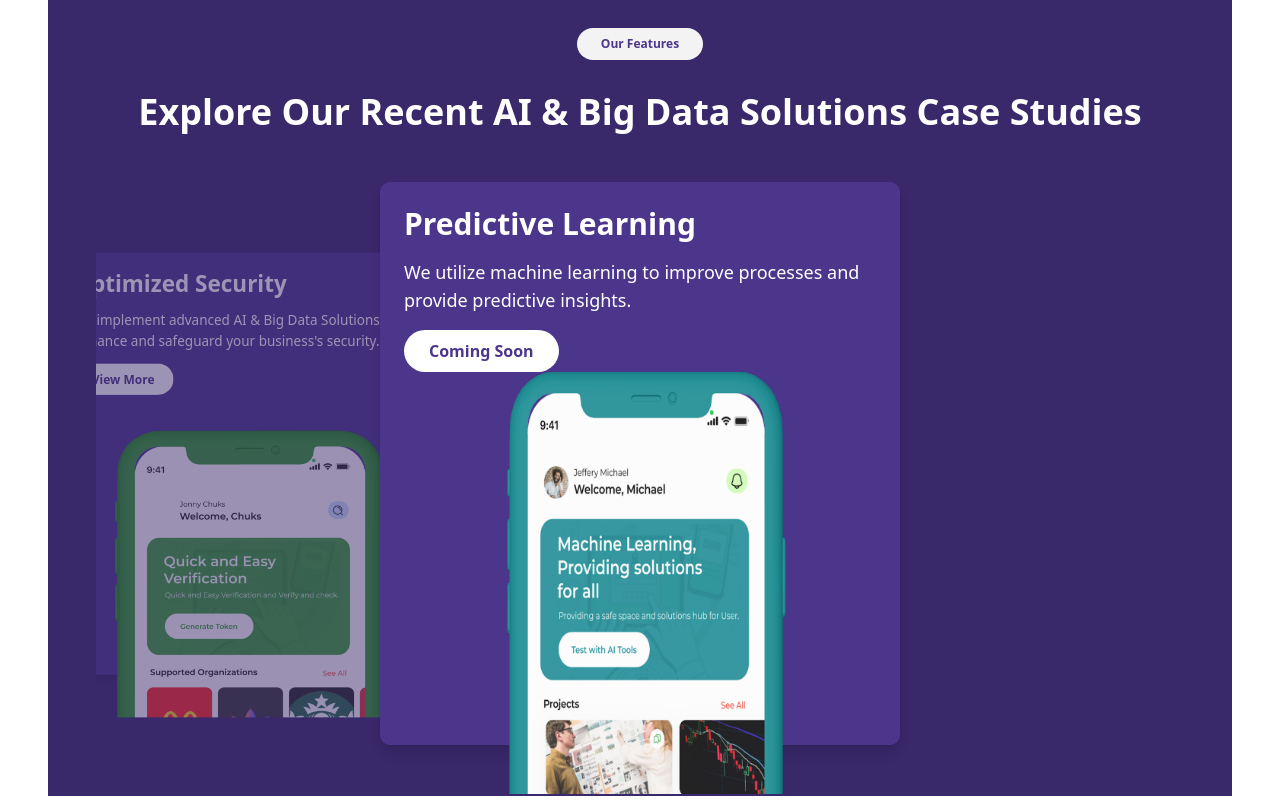
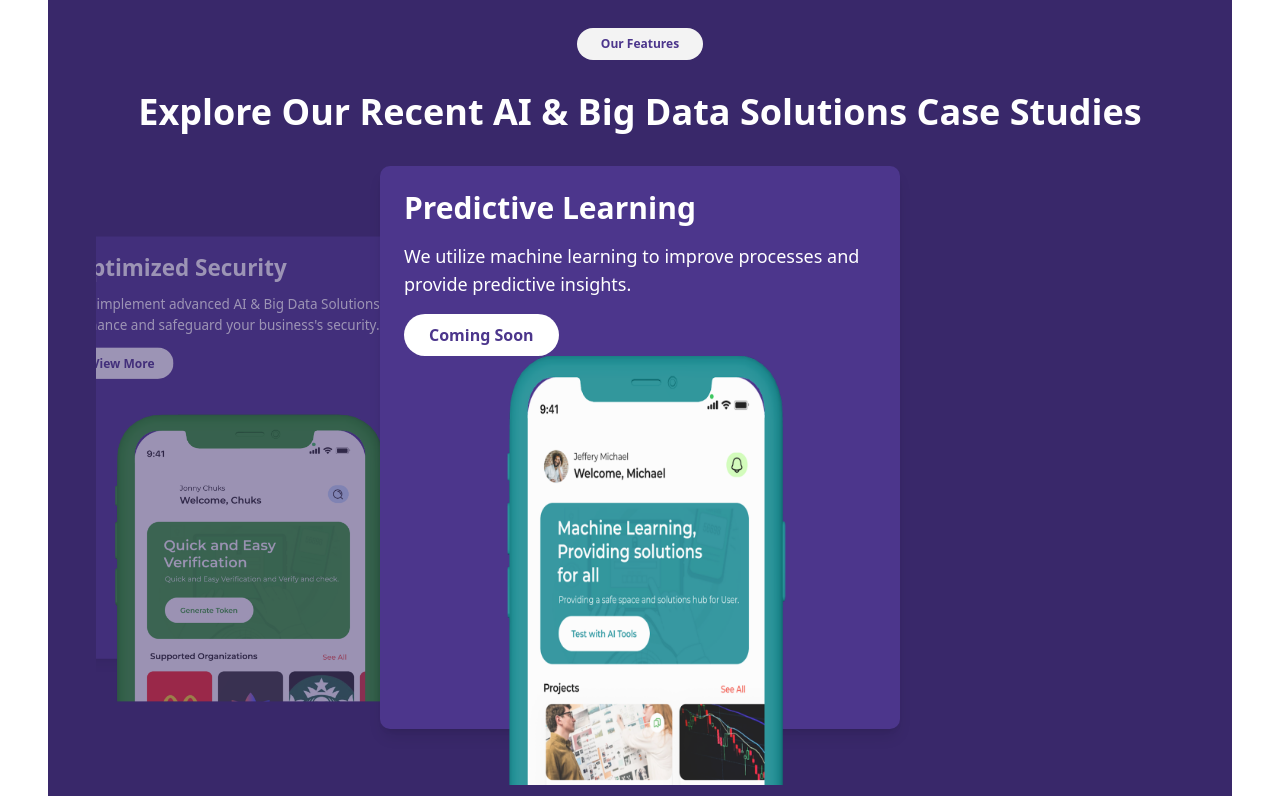
Before and after one commit to IsmailMuhammed2019/mainsite, a Next.js app: page /mainpage in a window 1280 px wide. Shown: the part 2300-3100 px from the top of the page. Built offline with nearby package versions, Linux system fonts and the light colour scheme.

Commit message:
update carousel margin bottom

```diff
--- a/components/carousel1.tsx
+++ b/components/carousel1.tsx
@@ -81,7 +81,7 @@ const Carousel1 = () => {
                     </div>
                     <div className="relative h-[90%] justify-center items-center flex flex-col overflow-hidden">
                         {/* Carousel Container */}
-                        <div className="flex items-center justify-center overflow-hidden h-full w-full">
+                        <div className="flex items-center justify-center overflow-hidden mb-8 h-full w-full">
                             {divItes.map((item, index) => (
                                 <div
                                     key={item.id}
@@ -120,7 +120,7 @@ const Carousel1 = () => {
                         </div>
 
                         {/* Controls */}
-                        <div className="absolute bottom-4 left-1/2 transform -translate-x-1/2 flex items-center justify-center space-x-4">
+                        <div className="absolute bottom-4  left-1/2 transform -translate-x-1/2 flex items-center justify-center space-x-4">
                             <button
                                 onClick={() =>
                                     setCurrentIndex(
```
